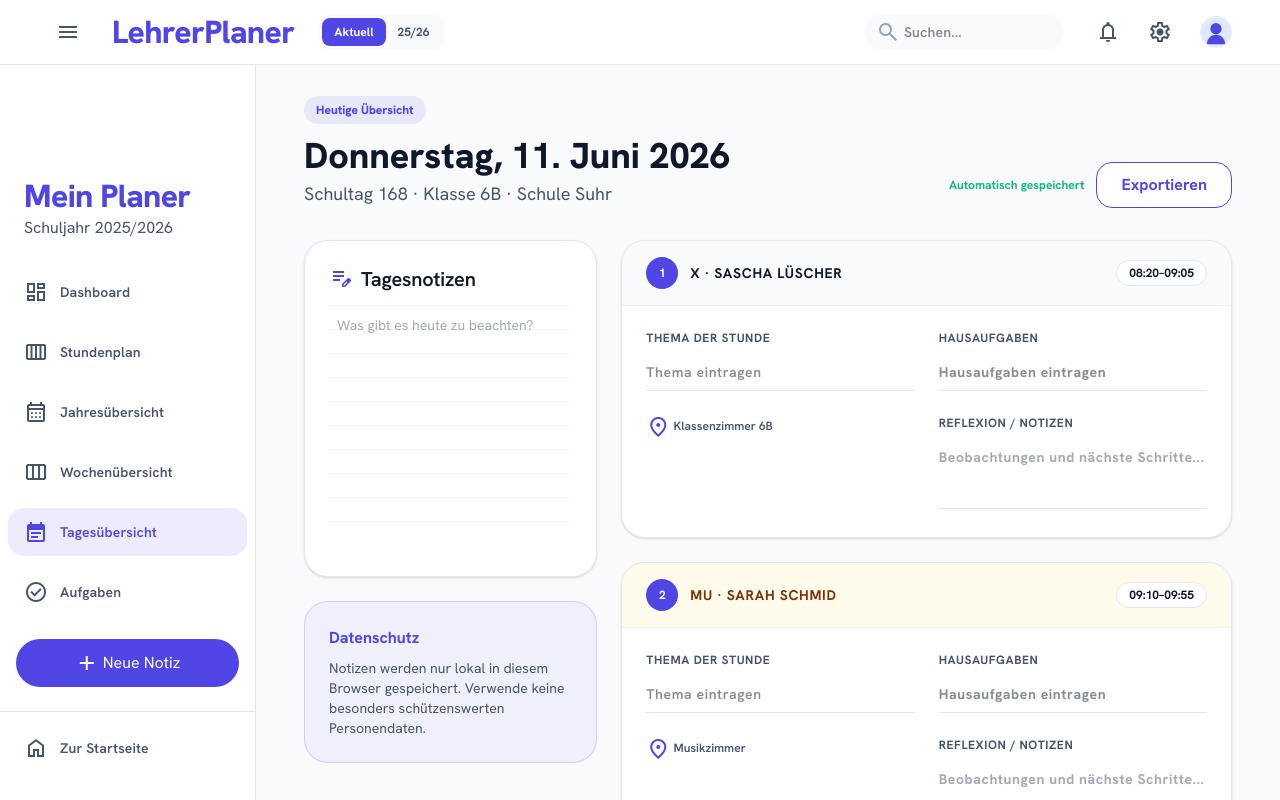
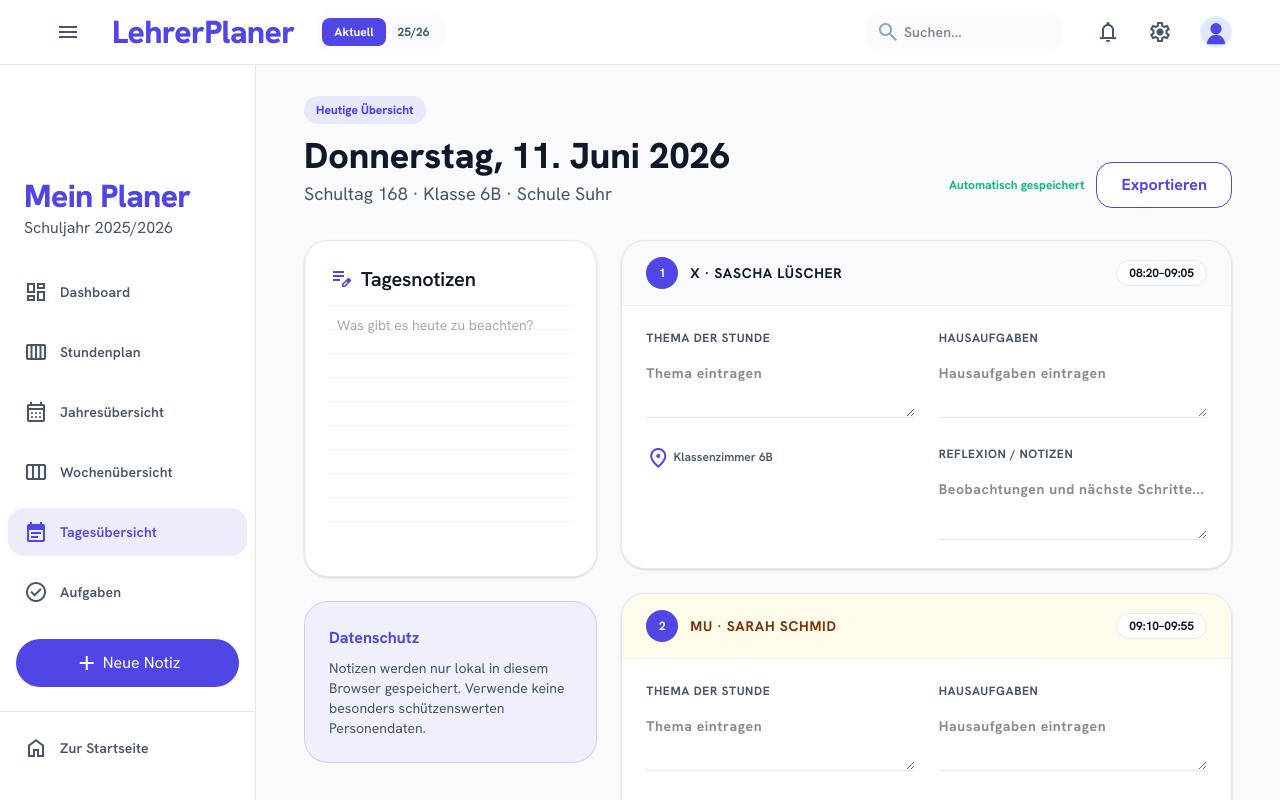
Before and after one commit to KI-Lehrer/lehrer-neu, a React (Vite) app: page / in a window 1280 px wide. Shown: the top 800 px of the page. Built offline with nearby package versions, Linux system fonts and the light colour scheme.

Commit message:
Allow multiline lesson planning fields

```diff
--- a/src/views/Tagesuebersicht.tsx
+++ b/src/views/Tagesuebersicht.tsx
@@ -1,4 +1,4 @@
-import { useState } from 'react';
+import { useLayoutEffect, useRef, useState } from 'react';
 import { TimetableCell, getSubjectDetails } from '../data/timetable';
 import { useLocalStorage } from '../hooks/useLocalStorage';
 import { LessonPlan } from '../types';
@@ -14,6 +14,38 @@ const dayColumns = {
 } as const;
 
 const emptyPlan: LessonPlan = { topic: '', homework: '', notes: '' };
+
+function AutoGrowingTextarea({
+  value,
+  onChange,
+  placeholder,
+  minHeight = 64,
+}: {
+  value: string;
+  onChange: (value: string) => void;
+  placeholder: string;
+  minHeight?: number;
+}) {
+  const textareaRef = useRef<HTMLTextAreaElement>(null);
+
+  useLayoutEffect(() => {
+    const textarea = textareaRef.current;
+    if (!textarea) return;
+    textarea.style.height = 'auto';
+    textarea.style.height = `${Math.max(textarea.scrollHeight, minHeight)}px`;
+  }, [minHeight, value]);
+
+  return (
+    <textarea
+      ref={textareaRef}
+      value={value}
+      onChange={(event) => onChange(event.target.value)}
+      className="w-full py-2 mt-2 bg-transparent text-on-surface text-sm leading-relaxed border-b border-outline-variant outline-none focus:border-primary resize-y overflow-hidden normal-case whitespace-pre-wrap"
+      placeholder={placeholder}
+      style={{ minHeight }}
+    />
+  );
+}
 
 export default function Tagesuebersicht() {
   const { planner, selectedDate: today, setSelectedDate } = usePlanner();
@@ -107,18 +139,18 @@ export default function Tagesuebersicht() {
                 <div className="p-6 grid grid-cols-1 md:grid-cols-2 gap-6">
                   <label className="block text-xs font-bold text-on-surface-variant uppercase tracking-wider">
                     Thema der Stunde
-                    <input value={plan.topic} onChange={(event) => updatePlan(index, { topic: event.target.value })} className="w-full py-2 mt-2 bg-transparent text-on-surface font-semibold text-sm border-b border-outline-variant outline-none focus:border-primary" placeholder="Thema eintragen" />
+                    <AutoGrowingTextarea value={plan.topic} onChange={(topic) => updatePlan(index, { topic })} placeholder="Thema eintragen" />
                   </label>
                   <label className="block text-xs font-bold text-on-surface-variant uppercase tracking-wider">
                     Hausaufgaben
-                    <input value={plan.homework} onChange={(event) => updatePlan(index, { homework: event.target.value })} className="w-full py-2 mt-2 bg-transparent text-on-surface text-sm border-b border-outline-variant outline-none focus:border-primary" placeholder="Hausaufgaben eintragen" />
+                    <AutoGrowingTextarea value={plan.homework} onChange={(homework) => updatePlan(index, { homework })} placeholder="Hausaufgaben eintragen" />
                   </label>
                   <div className="text-xs font-semibold text-on-surface-variant">
                     <span className="material-symbols-outlined text-[16px] text-primary">room</span> {details.room}
                   </div>
                   <label className="block text-xs font-bold text-on-surface-variant uppercase tracking-wider">
                     Reflexion / Notizen
-                    <textarea value={plan.notes} onChange={(event) => updatePlan(index, { notes: event.target.value })} className="w-full py-2 mt-2 min-h-[70px] text-sm border-b border-outline-variant bg-transparent resize-none outline-none focus:border-primary" placeholder="Beobachtungen und nächste Schritte..." />
+                    <AutoGrowingTextarea value={plan.notes} onChange={(notes) => updatePlan(index, { notes })} placeholder="Beobachtungen und nächste Schritte..." minHeight={70} />
                   </label>
                 </div>
               </article>
```
